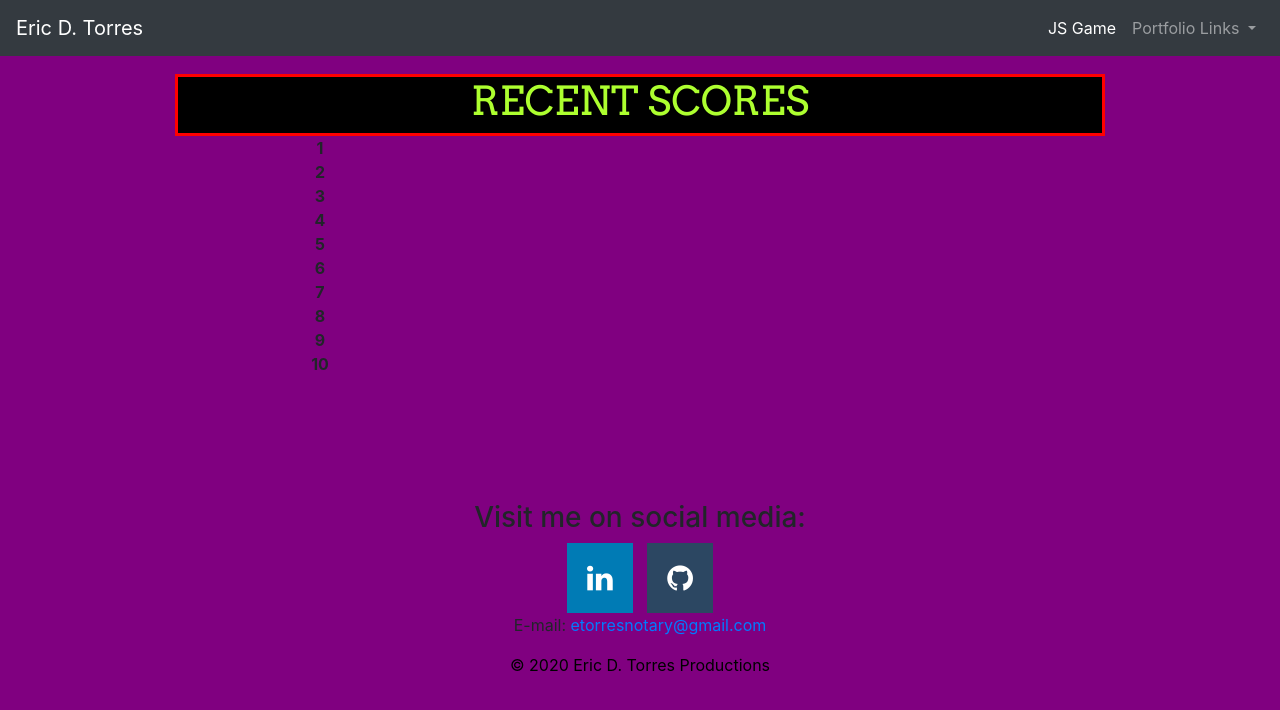
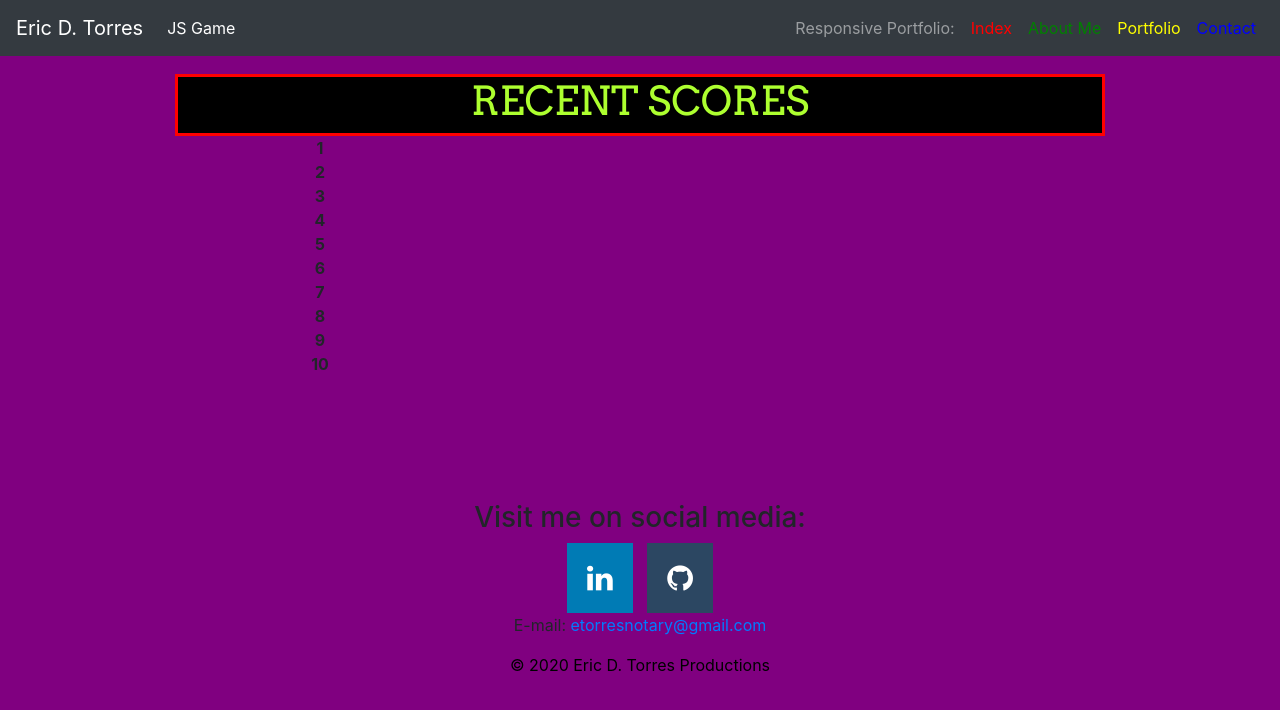
Before and after one commit to etorres-revature/JavaScript_Code_Quiz_Challenge, a plain HTML site: page highscores.html in a window 1280 px wide. Drawn offline with nearby package versions, Linux system fonts and the light colour scheme.

Commit message:
updates to navbar appearance

```diff
--- a/highscores.html
+++ b/highscores.html
@@ -24,32 +24,39 @@
         </button>
 
         <div class="collapse navbar-collapse" id="navbarSupportedContent">
-            <div class="ml-auto">
+            <!-- <div class="ml-auto"> -->
             <ul class="navbar-nav w-100">
-                    <li class="nav-item active ml-auto">
+                <li class="nav-item active clearfix mr-auto">
                     <a class="nav-link" href="./index.html">JS Game <span class="sr-only">(current)</span></a>
                 </li>
-                    <!-- <li class="nav-item">
-              <a class="nav-link" href="#">Link</a>
-            </li> -->
-                    <li class="nav-item dropdown ml-auto">
-                        <a class="nav-link dropdown-toggle" href="#" id="navbarDropdown" role="button"
+                <li class="nav-item">
+                    <a class="nav-link" href="#">Responsive Portfolio:</a>
+                </li>
+                <!-- <li class="nav-item dropdown ml-auto" -->
+                <!-- <a class="nav-link dropdown-toggle" href="#" id="navbarDropdown" role="button"
                             data-toggle="dropdown" aria-haspopup="true" aria-expanded="false">
                             Portfolio Links
-                        </a>
-                        <div class="dropdown-menu" aria-labelledby="navbarDropdown">
-                            <a class="dropdown-item"
+                        </a> -->
+                <!-- <div class="dropdown-menu" aria-labelledby="navbarDropdown"> -->
+                <li>
+                    <a style="color: red" class="nav-link"
                         href="https://etorres-revature.github.io/Responsive_Portfolio/">Index</a>
-                            <a class="dropdown-item"
+                </li>
+                <li>
+                    <a style="color: green" class="nav-link"
                         href="https://etorres-revature.github.io/Responsive_Portfolio/about_me.html">About
                         Me</a>
-                            <a class="dropdown-item"
+                </li>
+                <li>
+                    <a style="color: yellow" class="nav-link"
                         href="https://etorres-revature.github.io/Responsive_Portfolio/portfolio.html">Portfolio</a>
-                            <div class="dropdown-divider"></div>
-                            <a class="dropdown-item"
+                </li>
+                <li>
+                    <a style="color:blue" class="nav-link"
                         href="https://etorres-revature.github.io/Responsive_Portfolio/contact.html">Contact</a>
-                        </div>
                 </li>
+                <!-- </div> -->
+                <!-- </li> -->
                 <!-- <li class="nav-item">
               <a class="nav-link disabled" href="#">Disabled</a>
             </li> -->
@@ -58,7 +65,7 @@
             <input class="form-control mr-sm-2" type="search" placeholder="Search" aria-label="Search">
             <button class="btn btn-outline-success my-2 my-sm-0" type="submit">Search</button>
           </form> -->
-            </div>
+            <!-- </div> -->
         </div>
     </nav>
 
```
Also changed, not shown: index.html (+21 -15 lines). Lines whose indentation alone changed are shown as unchanged.
